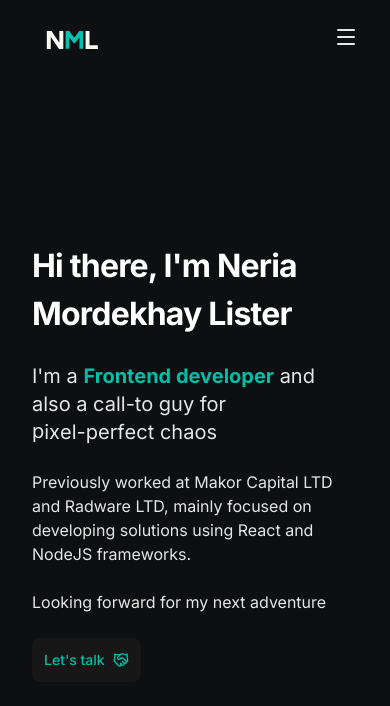
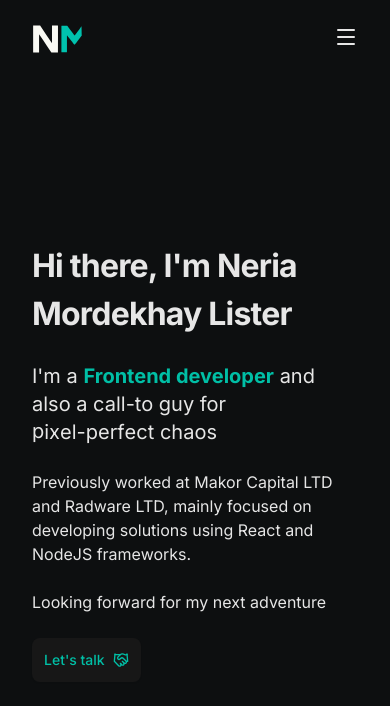
Before and after one commit to Neria28/portfolio, a Next.js app: page / in a window 390 px wide. Shown: the top 706 px of the page. Built offline with nearby package versions, Linux system fonts and the light colour scheme.

Commit message:
change TypeText folder + fix logo viewBox + clean header and export MobileMenu +

```diff
--- a/app/home.tsx
+++ b/app/home.tsx
@@ -2,7 +2,7 @@
 
 import { buttonVariants } from "@/components/ui/shadcn-io/button";
 import RotatingText from "@/components/ui/shadcn-io/rotating-text";
-import TextType from "@/components/ui/TextType";
+import TextType from "@/components/ui/TextType/TextType";
 import { Handshake } from "lucide-react";
 import Link from "next/link";
 
--- a/components/icons/logo.tsx
+++ b/components/icons/logo.tsx
@@ -2,29 +2,11 @@ import { cn } from "@/lib/utils";
 import BaseIcon from "./base-icons";
 import { IconProps } from "./icon";
 
-export const LogoIcon = (props: IconProps) => {
-  return (
-    <BaseIcon
-      {...props}
-      viewBox="0 0 450 450"
-      preserveAspectRatio="xMidYMid meet"
-      className={cn("size-20", props.className)}
-    >
-      <svg
-        version="1.1"
-        id="Layer_1"
-        xmlns="http://www.w3.org/2000/svg"
-        x="0px"
-        y="0px"
-        width="100%"
-        viewBox="0 0 1024 1024"
-        enableBackground="new 0 0 1024 1024"
-      >
-        <path
-          fill="#FAFAF4"
-          opacity="1.000000"
-          stroke="none"
-          d="
+// A utility function to normalize whitespace in SVG path strings
+const normalizeSvgPath = (path: string) =>
+  path.replace(/[\r\n\t]+/g, " ").trim();
+
+const path1 = `
 M349.843445,529.011536
 	C349.897491,528.559998 349.951538,528.108521 349.993103,526.859009
 	C349.986969,483.040344 349.993286,440.019623 349.999573,396.998871
@@ -49,13 +31,9 @@ M349.843445,529.011536
 	C349.845367,543.476685 349.845367,541.244019 349.845367,539.011414
 	C349.899200,537.935425 349.953033,536.859436 349.992737,534.962891
 	C349.933563,532.432007 349.888519,530.721802 349.843445,529.011536
-z"
-        />
-        <path
-          fill="#00C2AE"
-          opacity="1.000000"
-          stroke="none"
-          d="
+z`;
+
+const path2 = `
 M602.694153,484.907471
 	C600.623535,486.996277 598.328735,488.908173 596.518616,491.202515
 	C584.715698,506.163483 572.986938,521.183350 561.303162,536.237671
@@ -140,37 +118,41 @@ M602.694153,484.907471
 	C598.380371,406.484314 598.667603,406.178833 598.954834,405.873352
 	C598.954834,405.873352 598.933777,405.978912 599.210571,405.857300
 	C599.948608,404.772675 600.409851,403.809662 600.871094,402.846649
-	C600.871094,402.846649 600.948853,402.905243 601.207275,402.797211
-	C601.615479,402.081482 601.765320,401.473785 601.915100,400.866089
-	C601.915100,400.866089 601.941589,400.954285 602.234375,400.877960
-	C602.990540,399.822906 603.453979,398.844208 603.917419,397.865509
-	C603.917419,397.865509 603.976746,397.943237 604.404053,397.995239
-	C621.198547,398.045868 637.565674,398.044495 653.968384,398.507874
-	C654.003906,473.872559 654.003906,548.772461 654.003906,623.654419
-	C638.428040,623.654419 623.023804,623.654419 607.045654,623.654419
-	C607.045654,621.359375 607.046265,619.405945 607.045471,617.452515
-	C607.028259,573.639709 607.024109,529.826965 606.932739,486.014282
-	C606.929932,484.659637 606.024475,483.306854 605.194763,482.055725
-	C604.131165,483.074677 603.412659,483.991058 602.694153,484.907471
-z"
+	C600.871094,402.846649
+`;
+
+export const LogoIcon = (props: IconProps) => {
+  const normalizedPath1 = normalizeSvgPath(path1);
+  const normalizedPath2 = normalizeSvgPath(path2);
+
+  return (
+    <BaseIcon
+      {...props}
+      viewBox="0 0 450 450"
+      preserveAspectRatio="xMidYMid meet"
+      className={cn("size-20", props.className)}
+    >
+      <svg
+        version="1.1"
+        id="Layer_1"
+        xmlns="http://www.w3.org/2000/svg"
+        x="0px"
+        y="0px"
+        width="100%"
+        viewBox="180 390 680 260"
+        enableBackground="new 180 390 680 260"
+      >
+        <path
+          fill="#FAFAF4"
+          opacity="1.000000"
+          stroke="none"
+          d={normalizedPath1}
         />
         <path
-          fill="#FBFBF5"
+          fill="#00C2AE"
           opacity="1.000000"
           stroke="none"
-          d="
-M736.155945,398.988495
-	C736.095764,405.469757 735.984680,411.951019 735.983521,418.432281
-	C735.974060,470.985504 735.985229,523.538757 736.032104,576.840332
-	C736.379883,577.706482 736.685669,577.824280 736.991516,577.942078
-	C771.954895,577.993347 806.918213,578.044617 842.421326,578.540161
-	C842.992432,594.654663 843.023743,610.324890 843.055115,625.995117
-	C840.950012,626.135193 838.844910,626.396606 836.739746,626.397583
-	C786.612244,626.420471 736.484802,626.415344 686.057251,626.415344
-	C686.057251,550.030334 686.057251,473.791870 686.057251,396.917542
-	C702.172058,396.917542 718.594116,396.917542 735.511597,397.297516
-	C736.056702,398.114502 736.106323,398.551483 736.155945,398.988495
-z"
+          d={normalizedPath2}
         />
       </svg>
     </BaseIcon>
--- a/components/layout/header.tsx
+++ b/components/layout/header.tsx
@@ -1,10 +1,9 @@
 "use client";
 import Link from "next/link";
 import Icon from "../icons/icon";
+import { cn } from "@/lib/utils";
 import { usePathname } from "next/navigation";
-import { cn } from "@/lib/utils";
-import { useState } from "react";
-import { Menu } from "lucide-react";
+import { MobileMenu } from "../ui/MobileMenu/MobileMenu";
 
 const links: { href: string; label: string }[] = [
   { href: "/", label: "Home" },
@@ -14,8 +13,6 @@ const links: { href: string; label: string }[] = [
 
 export const Header = ({ className }: { className?: string }) => {
   const pathname = usePathname();
-
-  const [isMobileMenuOpen, setIsMobileMenuOpen] = useState(false);
 
   return (
     <header className={className}>
@@ -41,36 +38,7 @@ export const Header = ({ className }: { className?: string }) => {
           ))}
         </div>
       </nav>
-      <nav className="md:hidden">
-        <button
-          onClick={() => setIsMobileMenuOpen((prev) => !prev)}
-          className="font-medium rounded-lg text-sm text-center inline-flex items-center"
-        >
-          <Menu className="size-6" />
-        </button>
-        <div
-          className={`${
-            isMobileMenuOpen ? "block" : "hidden"
-          } w-full md:block md:w-auto`}
-        >
-          <ul className="flex flex-col gap-2 mt-2">
-            {links.map((link, index) => (
-              <li key={index}>
-                <Link
-                  href={link.href}
-                  className={cn(
-                    "text-white hover:text-(--primary-color) transition-colors",
-                    pathname === link.href && "font-bold text-(--primary-color)"
-                  )}
-                  onClick={() => setIsMobileMenuOpen(false)}
-                >
-                  {link.label}
-                </Link>
-              </li>
-            ))}
-          </ul>
-        </div>
-      </nav>
+      <MobileMenu menuList={links} />
     </header>
   );
 };
--- /dev/null
+++ b/components/ui/MobileMenu/MobileMenu.tsx
@@ -0,0 +1,53 @@
+"use client";
+
+import { useState } from "react";
+import { Menu } from "lucide-react";
+import Link from "next/link";
+import { usePathname } from "next/navigation";
+import { cn } from "@/lib/utils";
+
+interface MobileMenuProps {
+  menuList: { href: string; label: string }[];
+}
+
+export const MobileMenu = ({
+  menuList,
+}: MobileMenuProps): React.ReactElement => {
+  const pathname = usePathname();
+
+  const [isMobileMenuOpen, setIsMobileMenuOpen] = useState(false);
+
+  return (
+    <nav className="block md:hidden relative">
+      <button
+        onClick={() => setIsMobileMenuOpen((prev) => !prev)}
+        className="font-medium rounded-lg text-sm text-center inline-flex items-center"
+      >
+        <Menu className="size-6" />
+      </button>
+      {isMobileMenuOpen && (
+        <div
+          tabIndex={0}
+          className="absolute right-0.5 backdrop-blur-md backdrop-brightness-150 rounded-lg py-3 px-6 border border-(--primary-light)"
+        >
+          <ul className="flex flex-col gap-4">
+            {menuList.map((link, index) => (
+              <li key={index}>
+                <Link
+                  href={link.href}
+                  className={cn(
+                    "text-white transition-colors",
+                    pathname === link.href && "font-bold text-(--primary-color)"
+                  )}
+                  onClick={() => setIsMobileMenuOpen(false)}
+                >
+                  {link.label}
+                </Link>
+              </li>
+            ))}
+          </ul>
+        </div>
+      )}
+    </nav>
+  );
+};
--- /dev/null
+++ b/components/ui/TextType/TextType.tsx
@@ -0,0 +1,193 @@
+'use client';
+
+import { ElementType, useEffect, useRef, useState, createElement, useMemo, useCallback } from 'react';
+import { gsap } from 'gsap';
+
+interface TextTypeProps {
+  className?: string;
+  showCursor?: boolean;
+  hideCursorWhileTyping?: boolean;
+  cursorCharacter?: string | React.ReactNode;
+  cursorBlinkDuration?: number;
+  cursorClassName?: string;
+  text: string | string[];
+  as?: ElementType;
+  typingSpeed?: number;
+  initialDelay?: number;
+  pauseDuration?: number;
+  deletingSpeed?: number;
+  loop?: boolean;
+  textColors?: string[];
+  variableSpeed?: { min: number; max: number };
+  onSentenceComplete?: (sentence: string, index: number) => void;
+  startOnVisible?: boolean;
+  reverseMode?: boolean;
+}
+
+const TextType = ({
+  text,
+  as: Component = 'div',
+  typingSpeed = 50,
+  initialDelay = 0,
+  pauseDuration = 2000,
+  deletingSpeed = 30,
+  loop = true,
+  className = '',
+  showCursor = true,
+  hideCursorWhileTyping = false,
+  cursorCharacter = '|',
+  cursorClassName = '',
+  cursorBlinkDuration = 0.5,
+  textColors = [],
+  variableSpeed,
+  onSentenceComplete,
+  startOnVisible = false,
+  reverseMode = false,
+  ...props
+}: TextTypeProps & React.HTMLAttributes<HTMLElement>) => {
+  const [displayedText, setDisplayedText] = useState('');
+  const [currentCharIndex, setCurrentCharIndex] = useState(0);
+  const [isDeleting, setIsDeleting] = useState(false);
+  const [currentTextIndex, setCurrentTextIndex] = useState(0);
+  const [isVisible, setIsVisible] = useState(!startOnVisible);
+  const cursorRef = useRef<HTMLSpanElement>(null);
+  const containerRef = useRef<HTMLElement>(null);
+
+  const textArray = useMemo(() => (Array.isArray(text) ? text : [text]), [text]);
+
+  const getRandomSpeed = useCallback(() => {
+    if (!variableSpeed) return typingSpeed;
+    const { min, max } = variableSpeed;
+    return Math.random() * (max - min) + min;
+  }, [variableSpeed, typingSpeed]);
+
+  const getCurrentTextColor = () => {
+    if (textColors.length === 0) return;
+    return textColors[currentTextIndex % textColors.length];
+  };
+
+  useEffect(() => {
+    if (!startOnVisible || !containerRef.current) return;
+
+    const observer = new IntersectionObserver(
+      entries => {
+        entries.forEach(entry => {
+          if (entry.isIntersecting) {
+            setIsVisible(true);
+          }
+        });
+      },
+      { threshold: 0.1 }
+    );
+
+    observer.observe(containerRef.current);
+    return () => observer.disconnect();
+  }, [startOnVisible]);
+
+  useEffect(() => {
+    if (showCursor && cursorRef.current) {
+      gsap.set(cursorRef.current, { opacity: 1 });
+      gsap.to(cursorRef.current, {
+        opacity: 0,
+        duration: cursorBlinkDuration,
+        repeat: -1,
+        yoyo: true,
+        ease: 'power2.inOut'
+      });
+    }
+  }, [showCursor, cursorBlinkDuration]);
+
+  useEffect(() => {
+    if (!isVisible) return;
+
+    let timeout: NodeJS.Timeout;
+
+    const currentText = textArray[currentTextIndex];
+    const processedText = reverseMode ? currentText.split('').reverse().join('') : currentText;
+
+    const executeTypingAnimation = () => {
+      if (isDeleting) {
+        if (displayedText === '') {
+          setIsDeleting(false);
+          if (currentTextIndex === textArray.length - 1 && !loop) {
+            return;
+          }
+
+          if (onSentenceComplete) {
+            onSentenceComplete(textArray[currentTextIndex], currentTextIndex);
+          }
+
+          setCurrentTextIndex(prev => (prev + 1) % textArray.length);
+          setCurrentCharIndex(0);
+          timeout = setTimeout(() => {}, pauseDuration);
+        } else {
+          timeout = setTimeout(() => {
+            setDisplayedText(prev => prev.slice(0, -1));
+          }, deletingSpeed);
+        }
+      } else {
+        if (currentCharIndex < processedText.length) {
+          timeout = setTimeout(
+            () => {
+              setDisplayedText(prev => prev + processedText[currentCharIndex]);
+              setCurrentCharIndex(prev => prev + 1);
+            },
+            variableSpeed ? getRandomSpeed() : typingSpeed
+          );
+        } else if (textArray.length > 1) {
+          timeout = setTimeout(() => {
+            setIsDeleting(true);
+          }, pauseDuration);
+        }
+      }
+    };
+
+    if (currentCharIndex === 0 && !isDeleting && displayedText === '') {
+      timeout = setTimeout(executeTypingAnimation, initialDelay);
+    } else {
+      executeTypingAnimation();
+    }
+
+    return () => clearTimeout(timeout);
+  }, [
+    currentCharIndex,
+    displayedText,
+    isDeleting,
+    typingSpeed,
+    deletingSpeed,
+    pauseDuration,
+    textArray,
+    currentTextIndex,
+    loop,
+    initialDelay,
+    isVisible,
+    reverseMode,
+    variableSpeed,
+    onSentenceComplete
+  ]);
+
+  const shouldHideCursor =
+    hideCursorWhileTyping && (currentCharIndex < textArray[currentTextIndex].length || isDeleting);
+
+  return createElement(
+    Component,
+    {
+      ref: containerRef,
+      className: `inline-block whitespace-pre-wrap tracking-tight ${className}`,
+      ...props
+    },
+    <span className="inline" style={{ color: getCurrentTextColor() || 'inherit' }}>
+      {displayedText}
+    </span>,
+    showCursor && (
+      <span
+        ref={cursorRef}
+        className={`ml-1 inline-block opacity-100 ${shouldHideCursor ? 'hidden' : ''} ${cursorClassName}`}
+      >
+        {cursorCharacter}
+      </span>
+    )
+  );
+};
+
+export default TextType;
```
